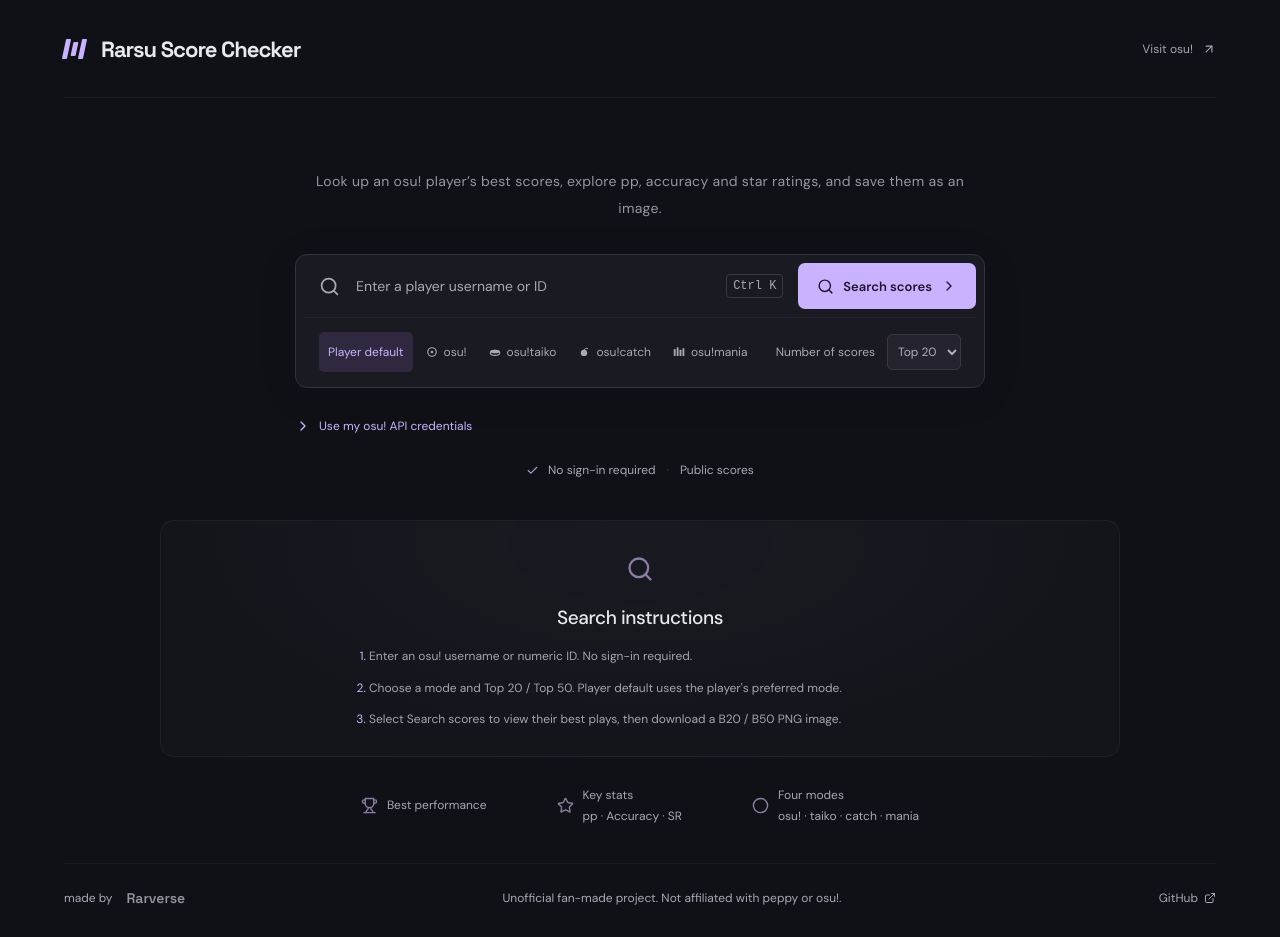
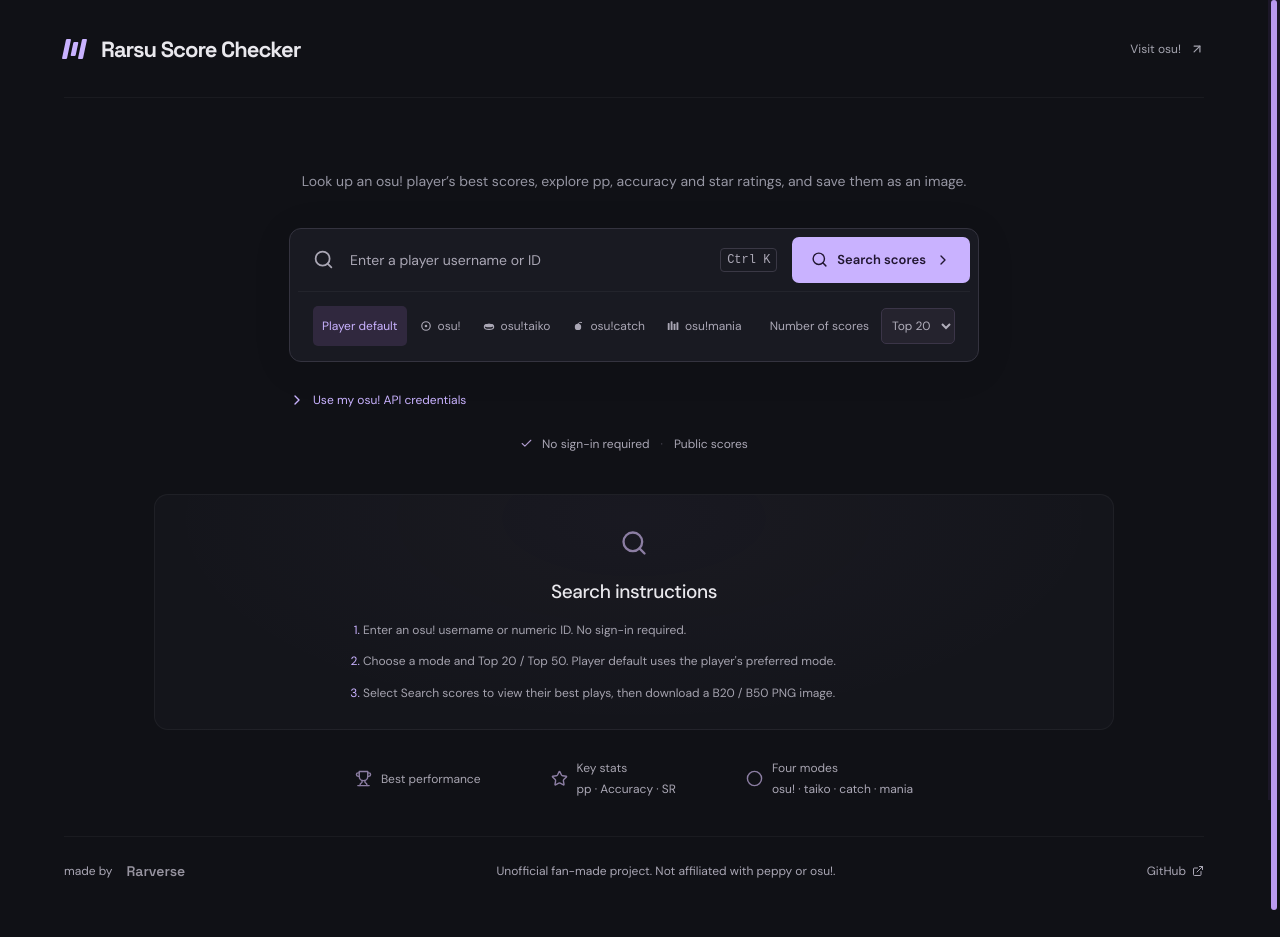
Before and after one commit to Rarverse/osu-score-fetch-GUI, a React (Vite) app in the folder apps/web/: page / in a window 1280 px wide. After the commit the page ends 910 px from the top, so only its background shows below. Built offline with nearby package versions, Linux system fonts and the light colour scheme.

Commit message:
feat: add persistent purple scrollbar and panel transitions

```diff
--- a/apps/web/src/App.tsx
+++ b/apps/web/src/App.tsx
@@ -23,6 +23,7 @@
 import intro from "./content/intro.md?raw";
 import { language, locale, t } from "./i18n";
 import ModeIcon from "./ModeIcon";
+import PageScrollbar from "./PageScrollbar";
 import {
   gradeLabel,
   gradeTitle,
@@ -730,6 +731,7 @@
           <ExternalLink size={12} />
         </a>
       </footer>
+      <PageScrollbar />
     </div>
   );
 }
--- /dev/null
+++ b/apps/web/src/PageScrollbar.tsx
@@ -0,0 +1,115 @@
+import {
+  type KeyboardEvent,
+  type PointerEvent,
+  useEffect,
+  useRef,
+  useState,
+} from "react";
+import { t } from "./i18n";
+
+export default function PageScrollbar() {
+  const [page, setPage] = useState({ top: 0, height: 1, viewport: 1 });
+  const dragOffset = useRef<number | null>(null);
+
+  useEffect(() => {
+    let frame = 0;
+    const measure = () => {
+      cancelAnimationFrame(frame);
+      frame = requestAnimationFrame(() => {
+        setPage({
+          top: window.scrollY,
+          height: document.documentElement.scrollHeight,
+          viewport: window.innerHeight,
+        });
+      });
+    };
+    const observer = new ResizeObserver(measure);
+    observer.observe(document.body);
+    window.addEventListener("scroll", measure, { passive: true });
+    window.addEventListener("resize", measure);
+    measure();
+    return () => {
+      observer.disconnect();
+      cancelAnimationFrame(frame);
+      window.removeEventListener("scroll", measure);
+      window.removeEventListener("resize", measure);
+    };
+  }, []);
+
+  const maximum = Math.max(0, page.height - page.viewport);
+  const thumbHeight = Math.min(
+    page.viewport,
+    Math.max(36, page.viewport ** 2 / page.height),
+  );
+  const travel = page.viewport - thumbHeight;
+  const thumbTop = maximum
+    ? (Math.min(maximum, Math.max(0, page.top)) / maximum) * travel
+    : 0;
+
+  function move(event: PointerEvent<HTMLDivElement>, offset: number) {
+    const track = event.currentTarget.getBoundingClientRect();
+    const fraction = travel ? (event.clientY - track.top - offset) / travel : 0;
+    window.scrollTo({
+      top: Math.max(0, Math.min(1, fraction)) * maximum,
+      behavior: "instant",
+    });
+  }
+
+  function onKeyDown(event: KeyboardEvent<HTMLDivElement>) {
+    const steps: Record<string, number> = {
+      ArrowDown: 40,
+      ArrowUp: -40,
+      PageDown: page.viewport * 0.9,
+      PageUp: -page.viewport * 0.9,
+      Home: -maximum,
+      End: maximum,
+    };
+    if (!(event.key in steps)) return;
+    event.preventDefault();
+    window.scrollBy({ top: steps[event.key], behavior: "instant" });
+  }
+
+  return (
+    <div
+      className="page-scrollbar"
+      role="scrollbar"
+      aria-label={t("pageScroll")}
+      aria-controls="root"
+      aria-orientation="vertical"
+      aria-valuemin={0}
+      aria-valuemax={maximum}
+      aria-valuenow={Math.round(Math.min(maximum, Math.max(0, page.top)))}
+      tabIndex={0}
+      onKeyDown={onKeyDown}
+      onPointerDown={(event) => {
+        if (event.button !== 0) return;
+        event.preventDefault();
+        event.currentTarget.focus();
+        const relative =
+          event.clientY - event.currentTarget.getBoundingClientRect().top;
+        dragOffset.current =
+          relative >= thumbTop && relative <= thumbTop + thumbHeight
+            ? relative - thumbTop
+            : thumbHeight / 2;
+        event.currentTarget.setPointerCapture(event.pointerId);
+        move(event, dragOffset.current);
+      }}
+      onPointerMove={(event) => {
+        if (dragOffset.current !== null) move(event, dragOffset.current);
+      }}
+      onPointerUp={(event) => {
+        if (event.currentTarget.hasPointerCapture(event.pointerId)) {
+          event.currentTarget.releasePointerCapture(event.pointerId);
+        }
+      }}
+      onLostPointerCapture={() => {
+        dragOffset.current = null;
+      }}
+    >
+      <div
+        className="page-scrollbar-thumb"
+        style={{ height: thumbHeight, top: thumbTop }}
+      />
+    </div>
+  );
+}
--- a/apps/web/src/i18n.ts
+++ b/apps/web/src/i18n.ts
@@ -1,6 +1,7 @@
 const zh = {
   appName: "Rarsu查分器",
   home: "Rarsu查分器首页",
+  pageScroll: "页面滚动条",
   description:
     "Rarsu查分器：输入 osu! 用户名，直接看 TA 的 Top 20/50 成绩。四个模式都能查，不用登录。",
   visitOsu: "访问 osu!",
@@ -98,6 +99,7 @@
 const en: Record<MessageKey, string> = {
   appName: "Rarsu Score Checker",
   home: "Rarsu Score Checker home",
+  pageScroll: "Page scrollbar",
   description:
     "Rarsu Score Checker: type an osu! username and see their top 20/50 plays. Works for all four modes, no login needed.",
   visitOsu: "Visit osu!",
--- a/apps/web/src/styles.css
+++ b/apps/web/src/styles.css
@@ -10,12 +10,42 @@
   -webkit-font-smoothing: antialiased;
   font-weight: 400;
   color-scheme: dark;
+  scrollbar-width: none;
 }
 * {
   box-sizing: border-box;
 }
+:root::-webkit-scrollbar {
+  display: none;
+}
 body {
   margin: 0;
+  padding-right: 12px;
+}
+.page-scrollbar {
+  position: fixed;
+  inset: 0 0 0 auto;
+  z-index: 100;
+  width: 12px;
+  background: #1c1728;
+  touch-action: none;
+  user-select: none;
+  cursor: pointer;
+}
+.page-scrollbar:focus-visible {
+  outline: 2px solid #e1d3ff;
+  outline-offset: -2px;
+}
+.page-scrollbar-thumb {
+  position: absolute;
+  left: 3px;
+  width: 6px;
+  border-radius: 6px;
+  background: #b99aef;
+}
+.page-scrollbar:hover .page-scrollbar-thumb,
+.page-scrollbar:focus-visible .page-scrollbar-thumb {
+  background: #d9caff;
 }
 button,
 input,
@@ -247,7 +277,7 @@
   color: #e9e8ed;
 }
 .custom-copy {
-  max-width: 690px;
+  max-width: 960px;
   margin: 0 auto;
   overflow-wrap: anywhere;
 }
@@ -321,8 +351,14 @@
 .api-credentials summary::-webkit-details-marker {
   display: none;
 }
+.api-credentials summary > svg {
+  transition: transform 220ms ease;
+}
 .api-credentials[open] summary > svg {
   transform: rotate(90deg);
+}
+.api-credentials[open] .api-credentials-content {
+  animation: panel-appear 240ms ease-out both;
 }
 .api-credentials-content {
   display: grid;
@@ -1056,7 +1092,33 @@
     font-size: 12px;
   }
 }
+.results {
+  animation: panel-appear 320ms ease-out both;
+}
+@keyframes panel-appear {
+  from {
+    opacity: 0;
+    transform: translateY(10px);
+  }
+  to {
+    opacity: 1;
+    transform: translateY(0);
+  }
+}
+@media (min-width: 900px) {
+  .hero-description {
+    white-space: nowrap;
+    letter-spacing: 0;
+  }
+}
 @media (prefers-reduced-motion: reduce) {
+  .api-credentials[open] .api-credentials-content,
+  .results {
+    animation: none;
+  }
+  .api-credentials summary > svg {
+    transition: none;
+  }
   .spin {
     animation: none;
   }
```
